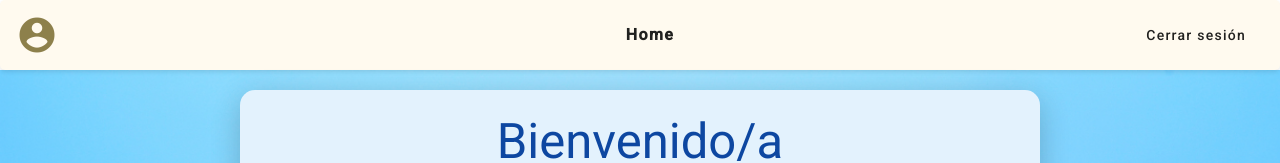
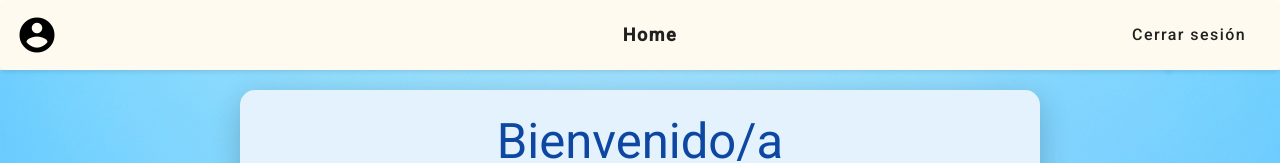
Before and after one commit to LautyCortez/TallerI2t, an Angular app: page /dashboard in a window 1280 px wide. Shown: the top 163 px of the page. Built offline with nearby package versions, Linux system fonts and the light colour scheme.

Commit message:
css y funcionalidad del alta

```diff
--- a/src/app/app.module.ts
+++ b/src/app/app.module.ts
@@ -42,6 +42,7 @@ import { MatIconModule } from '@angular/material/icon';
 import {MatToolbar, MatToolbarModule} from '@angular/material/toolbar';
 import { MatTooltip, MatTooltipModule } from '@angular/material/tooltip';
 import { HomeComponent } from './components/home/home.component';
+import { MatTableModule } from '@angular/material/table';
 
 @NgModule({
   declarations: [
@@ -79,6 +80,7 @@ import { HomeComponent } from './components/home/home.component';
     HttpClientModule,
     MatToolbarModule,
     MatTooltipModule,
+    MatTableModule,
   ],
   providers: [],
   bootstrap: [AppComponent]
--- a/src/app/components/anfitrion/alta-hospedaje/alta-hospedaje.component.css
+++ b/src/app/components/anfitrion/alta-hospedaje/alta-hospedaje.component.css
@@ -0,0 +1,11 @@
+mat-form-field{
+    padding: 10px;
+}
+
+.full-width {
+    width: 100%;
+}
+
+button{
+    width: 100%;
+}
--- a/src/app/components/anfitrion/alta-hospedaje/alta-hospedaje.component.html
+++ b/src/app/components/anfitrion/alta-hospedaje/alta-hospedaje.component.html
@@ -1,39 +1,40 @@
 <form [formGroup]="altaHospedajeForm" (ngSubmit)="onSubmit()">
-    <mat-form-field appearance="outline">
+
+  <mat-form-field appearance="outline" class="full-width">
     <mat-label>Descripción</mat-label>
     <textarea matInput formControlName="descripcion" required></textarea>
   </mat-form-field>
 
-    <mat-form-field appearance="outline">
+  <mat-form-field appearance="outline" class="full-width">
     <mat-label>Precio por Noche</mat-label>
     <input matInput type="number" formControlName="precioPorNoche" required>
   </mat-form-field>
 
-    <mat-form-field appearance="outline">
+  <mat-form-field appearance="outline" class="full-width">
     <mat-label>Imagen</mat-label>
     <input matInput formControlName="imagen" required>
   </mat-form-field>
 
-    <mat-form-field appearance="outline">
+  <mat-form-field appearance="outline" class="full-width">
+    <mat-label>Ciudad</mat-label>
+    <mat-select formControlName="ciudadId" required>
+      <mat-option *ngFor="let ciudad of ciudades" [value]="ciudad.id">{{ ciudad.nombre }}</mat-option>
+    </mat-select>
+  </mat-form-field>
+
+  <mat-form-field appearance="outline" class="full-width">
     <mat-label>Tipo de Hospedaje</mat-label>
     <mat-select formControlName="tipoHospedajeId" required>
       <mat-option *ngFor="let tipo of tiposHospedaje" [value]="tipo.id">{{ tipo.nombre }}</mat-option>
     </mat-select>
   </mat-form-field>
 
-    <mat-form-field appearance="outline">
-      <mat-label>Ciudad</mat-label>
-      <mat-select formControlName="ciudadId" required>
-        <mat-option *ngFor="let ciudad of ciudades" [value]="ciudad.id">{{ ciudad.nombre }}</mat-option>
-      </mat-select>
-    </mat-form-field>
-
-    <mat-form-field appearance="outline">
+  <mat-form-field appearance="outline" class="full-width">
     <mat-label>Servicios</mat-label>
     <mat-select formControlName="serviciosIds" multiple>
         <mat-option *ngFor="let servicio of servicios" [value]="servicio.id">{{ servicio.nombre }}</mat-option>
     </mat-select>
 </mat-form-field>
 
-    <button mat-raised-button color="primary" type="submit">Registrar Hospedaje</button>
+  <button mat-raised-button color="accent" type="submit">Registrar Hospedaje</button>
 </form>
--- a/src/app/components/anfitrion/alta-hospedaje/alta-hospedaje.component.ts
+++ b/src/app/components/anfitrion/alta-hospedaje/alta-hospedaje.component.ts
@@ -6,6 +6,12 @@ import { TipoHospedajeService } from 'src/app/service/tipo-hospedaje.service';
 import { CiudadService } from 'src/app/service/ciudad.service';
 import { ServicioService } from 'src/app/service/servicio.service';
 import { HospedajeDTO } from 'src/app/models/hospedaje.model';
+import { TipoHospedaje } from 'src/app/models/tipo-hospedaje.model';
+import { Ciudad } from 'src/app/models/ciudad.model';
+import { Servicio } from 'src/app/models/servicio.model';
+import { tap } from 'rxjs/operators';
+
+
 
 @Component({
   selector: 'app-alta-hospedaje',
@@ -14,9 +20,9 @@ import { HospedajeDTO } from 'src/app/models/hospedaje.model';
 })
 export class AltaHospedajeComponent implements OnInit {
   altaHospedajeForm: FormGroup;
-  tiposHospedaje: any[] = [];
-  ciudades: any[] = [];
-  servicios: any[] = [];
+  tiposHospedaje: TipoHospedaje[] = [];
+  ciudades: Ciudad[] = [];
+  servicios: Servicio[] = [];
 
   constructor(
     private fb: FormBuilder,
@@ -30,8 +36,8 @@ export class AltaHospedajeComponent implements OnInit {
       descripcion: ['', Validators.required],
       precioPorNoche: ['', [Validators.required, Validators.min(1)]],
       imagen: ['', Validators.required],
+      ciudadId: ['', Validators.required],
       tipoHospedajeId: ['', Validators.required],
-      ciudadId: ['', Validators.required],
       serviciosIds: [[], Validators.required]
     });
   }
@@ -54,10 +60,18 @@ export class AltaHospedajeComponent implements OnInit {
     });
   }
 
+
   loadServicios() {
-    this.servicioService.obtenerServicios().subscribe(data => {
-      this.servicios = data;
-    });
+      this.servicioService.obtenerServicios().pipe(
+          tap(data => {
+              this.servicios = data;
+          })
+      ).subscribe({
+          next: () => {},
+          error: error => {
+              console.error('Error al cargar servicios:', error);
+          }
+      });
   }
 
   onSubmit() {
@@ -70,6 +84,8 @@ export class AltaHospedajeComponent implements OnInit {
         console.error(error);
         alert('Error al crear el hospedaje');
       });
+    } else {
+      alert('Por favor, completa todos los campos requeridos.');
     }
   }
 }
--- a/src/app/components/anfitrion/eliminar-hospedaje/eliminar-hospedaje.component.html
+++ b/src/app/components/anfitrion/eliminar-hospedaje/eliminar-hospedaje.component.html
@@ -1 +1,28 @@
-<p>eliminar-hospedaje works!</p>
+<h2>Lista de Hospedajes</h2>
+<table mat-table [dataSource]="hospedajes" class="mat-elevation-z8">
+
+    <ng-container matColumnDef="nombre">
+        <th mat-header-cell *matHeaderCellDef> Nombre </th>
+        <td mat-cell *matCellDef="let hospedaje"> {{ hospedaje.nombre }} </td>
+    </ng-container>
+
+    <ng-container matColumnDef="descripcion">
+        <th mat-header-cell *matHeaderCellDef> Descripción </th>
+        <td mat-cell *matCellDef="let hospedaje"> {{ hospedaje.descripcion }} </td>
+    </ng-container>
+
+    <ng-container matColumnDef="precioPorNoche">
+        <th mat-header-cell *matHeaderCellDef> Precio por Noche </th>
+        <td mat-cell *matCellDef="let hospedaje"> {{ hospedaje.precioPorNoche }} </td>
+    </ng-container>
+
+    <ng-container matColumnDef="acciones">
+        <th mat-header-cell *matHeaderCellDef> Acciones </th>
+        <td mat-cell *matCellDef="let hospedaje">
+            <button mat-button (click)="eliminarHospedaje(hospedaje.id)">Eliminar</button>
+        </td>
+    </ng-container>
+
+    <tr mat-header-row *matHeaderRowDef="['nombre', 'descripcion', 'precioPorNoche', 'acciones']"></tr>
+    <tr mat-row *matRowDef="let row; columns: ['nombre', 'descripcion', 'precioPorNoche', 'acciones'];"></tr>
+</table>
--- a/src/app/components/anfitrion/eliminar-hospedaje/eliminar-hospedaje.component.ts
+++ b/src/app/components/anfitrion/eliminar-hospedaje/eliminar-hospedaje.component.ts
@@ -1,10 +1,39 @@
-import { Component } from '@angular/core';
+import { Component, OnInit } from '@angular/core';
+import { Router } from '@angular/router';
+import { HospedajeService } from 'src/app/service/hospedaje.service';
+import { HospedajeDTO } from 'src/app/models/hospedaje.model';
 
 @Component({
   selector: 'app-eliminar-hospedaje',
   templateUrl: './eliminar-hospedaje.component.html',
   styleUrls: ['./eliminar-hospedaje.component.css']
 })
-export class EliminarHospedajeComponent {
+export class EliminarHospedajeComponent implements OnInit {
+  hospedajes: HospedajeDTO[] = [];
 
+  constructor(private hospedajeService: HospedajeService, private router: Router) {}
+
+  ngOnInit() {
+    this.loadHospedajes();
+  }
+
+  loadHospedajes() {
+    this.hospedajeService.obtenerTodosHospedajes().subscribe(data => {
+      this.hospedajes = data;
+    }, error => {
+      console.error('Error al cargar hospedajes:', error);
+    });
+  }
+
+  eliminarHospedaje(id: number) {
+    if (confirm('¿Estás seguro de que deseas eliminar este hospedaje?')) {
+      this.hospedajeService.eliminarHospedaje(id).subscribe(() => {
+        alert('Hospedaje eliminado con éxito');
+        this.loadHospedajes(); // Recargar la lista después de eliminar
+      }, error => {
+        console.error('Error al eliminar el hospedaje:', error);
+        alert('Error al eliminar el hospedaje');
+      });
+    }
+  }
 }
--- a/src/app/components/global-dialog/global-dialog.component.css
+++ b/src/app/components/global-dialog/global-dialog.component.css
@@ -2,24 +2,34 @@
     display: block;
     background: white;
     border-radius: 8px;
-    padding: 20px;
+    padding: 30px;
     min-width: 400px;
-    max-width: 800px;
+    max-width: 600px;
     width: 90%;
+    max-height: 80vh;
+    overflow-y: auto;
+    box-shadow: 0 4px 20px rgba(0, 0, 0, 0.1);
 }
 
 #titulo-dialogo {
-    margin-bottom: 20px;
+    margin-bottom: 15px;
     color: #333;
-    font-size: 32px;
+    font-size: 28px;
+    text-align: center;
 }
 
 #texto-dialogo {
-    margin-bottom: 15px;
+    margin-bottom: 20px;
+    color: #555;
+    font-size: 16px;
+    text-align: center;
 }
 
 button {
-    margin-top: 15px;
+    margin-top: 20px;
+    width: 100%;
+    padding: 10px;
+    font-size: 16px;
 }
 
 ::ng-deep .mat-dialog-container {
--- a/src/app/components/global-dialog/global-dialog.component.html
+++ b/src/app/components/global-dialog/global-dialog.component.html
@@ -17,6 +17,6 @@
     <h2 id="titulo-dialogo">Eliminar un hospedaje</h2>
     <p id="texto-dialogo">Selecciona una opción:</p>
     <app-eliminar-hospedaje></app-eliminar-hospedaje>
-    <button mat-raised-button color="primary" (click)="onClose()">Cerrar</button>
+    <button mat-raised-button color="warn" (click)="onClose()">Cerrar</button>
   </ng-container>
 </div>
--- a/src/app/components/global-dialog/global-dialog.component.ts
+++ b/src/app/components/global-dialog/global-dialog.component.ts
@@ -14,8 +14,6 @@ export class GlobalDialogComponent {
     @Inject(MAT_DIALOG_DATA) public data: any
   ) {
     dialogRef.addPanelClass('custom-dialog-container');
-
-
     dialogRef.updateSize('600px', 'auto');
   }
 
--- a/src/app/components/navbar/navbar.component.css
+++ b/src/app/components/navbar/navbar.component.css
@@ -19,34 +19,20 @@
     position: absolute;
     left: 50%;
     transform: translateX(-50%);
-    font-size: 16px;
+    font-size: 18px;
     font-weight: bold;
-    color: rgb(5, 140, 66);
 }
 
 .cerrar-sesion {
-    font-size: 14px;
+    font-size: 16px;
     color: rgb(5, 140, 66);
     transition: color 0.3s ease;
 }
 
-.cerrar-sesion:hover {
-    color: rgb(255, 69, 58);
-}
-
-.username {
-    font-size: 14px;
-    margin-left: auto;
-    color: rgb(5, 140, 66);
-}
-
-.spacer {
-    flex: 1;
-}
 
 .info-icon {
     cursor: pointer;
-    color: rgba(90, 72, 2, 0.689);
+    color: rgb(0, 0, 0);
     font-size: 42px;
     transition: color 0.3s ease;
     width: auto;
@@ -56,6 +42,11 @@
 .info-icon:hover {
     color: rgb(0, 123, 255);
 }
+
+.cerrar-sesion:hover {
+    color: rgb(255, 69, 58);
+}
+
 
 .home-container {
     display: flex;
@@ -69,10 +60,6 @@
     text-align: center;
 }
 
-.button-container {
-    margin-top: 20px;
-}
-
 button {
     margin: 10px;
 }
--- a/src/app/service/servicio.service.ts
+++ b/src/app/service/servicio.service.ts
@@ -1,7 +1,7 @@
 import { Injectable } from '@angular/core';
 import { HttpClient } from '@angular/common/http';
 import { Observable } from 'rxjs';
-import { Servicio } from '../models/servicio.model'; // Asegúrate de tener este modelo
+import { Servicio } from '../models/servicio.model';
 
 @Injectable({
   providedIn: 'root'
@@ -13,7 +13,7 @@ export class ServicioService {
 
   obtenerServicios(): Observable<Servicio[]> {
     return this.http.get<Servicio[]>(`${this.apiUrl}/all`);
-  }
+}
 
   obtenerServicioPorId(id: number): Observable<Servicio> {
     return this.http.get<Servicio>(`${this.apiUrl}/${id}`);
```
Also changed, not shown: 1 other file (tests, documents, lock files or other folders). Lines whose indentation alone changed are shown as unchanged.
